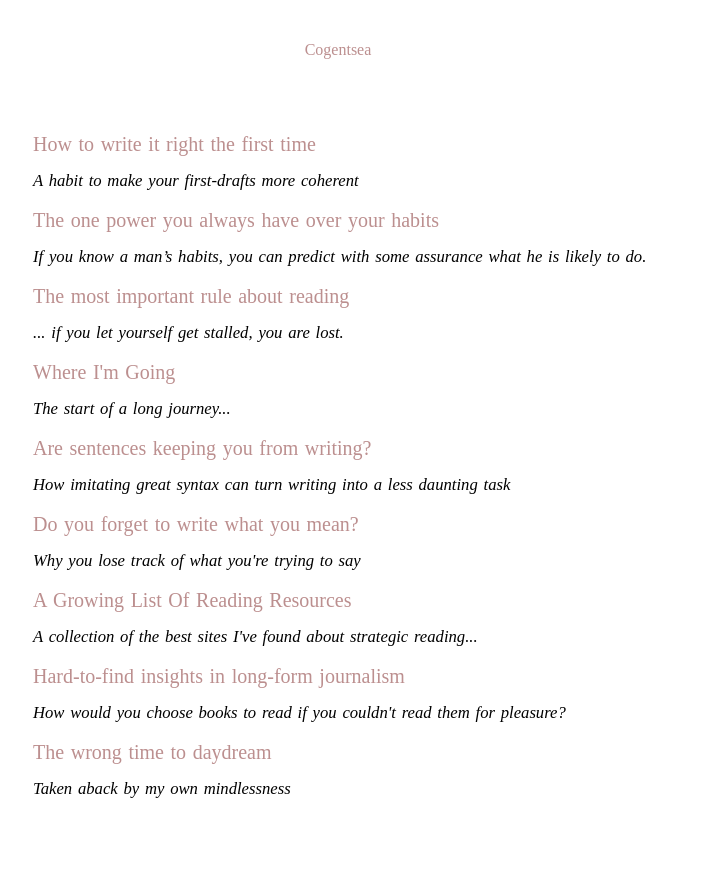
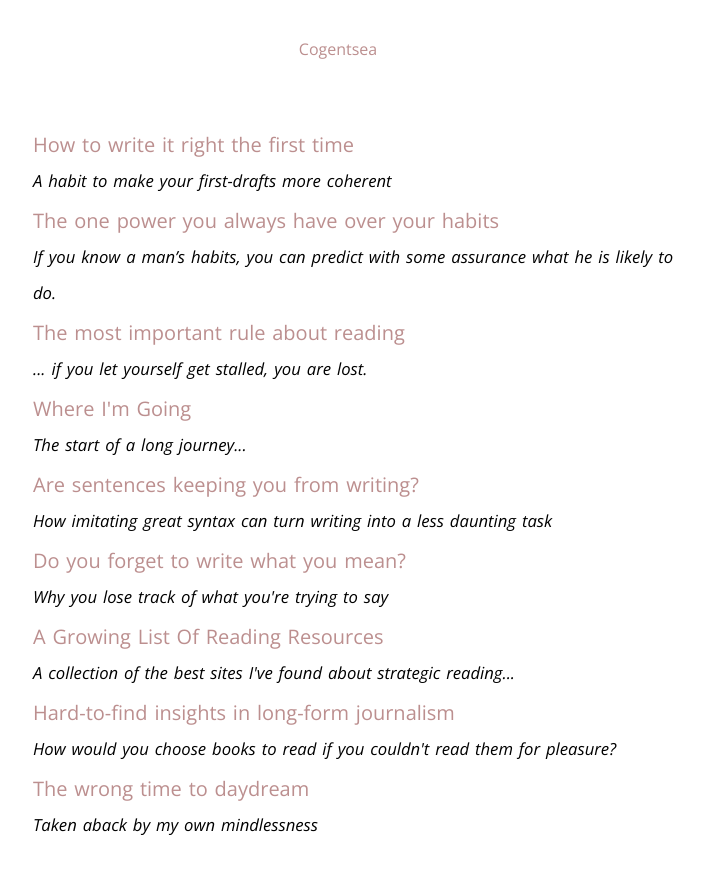
Before and after one commit to jacksoncusick/cogentsea, a Jekyll site: the page built from index.html, in a window 1280 px wide. Shown: the top 874 px of the page, without its empty margins (302-1006 px from the left). Built offline with Jekyll 4.4.1, drawn with Linux system fonts in a browser that asks for light colours; some web fonts are replaced; the list of posts is cut into pages by our own code.

Commit message:
Update og_main.css

```diff
--- a/stylesheets/og_main.css
+++ b/stylesheets/og_main.css
@@ -1,7 +1,6 @@
 /* typography */
 
-@import url(https://fonts.googleapis.com/css?family=Droid+Serif:400,700,400italic);
-
+@import url(https://fonts.googleapis.com/css?family=Open+Sans:400,700,400italic,700italic);
 
 
 /* base */
@@ -29,7 +28,7 @@
 }
 
 h1, h2, h3 {
-	font-family: 'Droid', serif;
+	font-family: 'Open Sans', sans-serif;
 	color: #000000;
 	text-align: center;
 }
@@ -63,7 +62,7 @@
 
 p, ul, ol {
 	max-width: 700px;
-	font-family: 'Droid', serif;
+	font-family: 'Open Sans', sans-serif;
 	font-size: 20px;
 	line-height: 35px;
 	margin: 1.556em 0;
```
